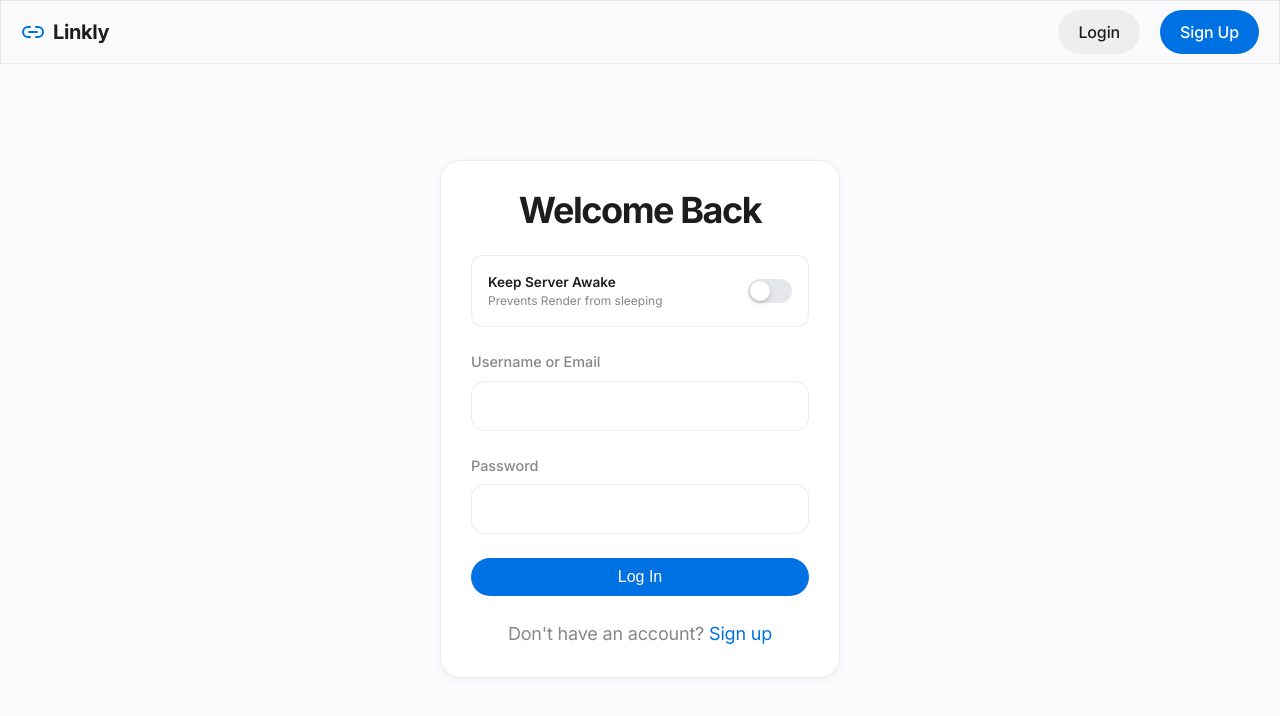
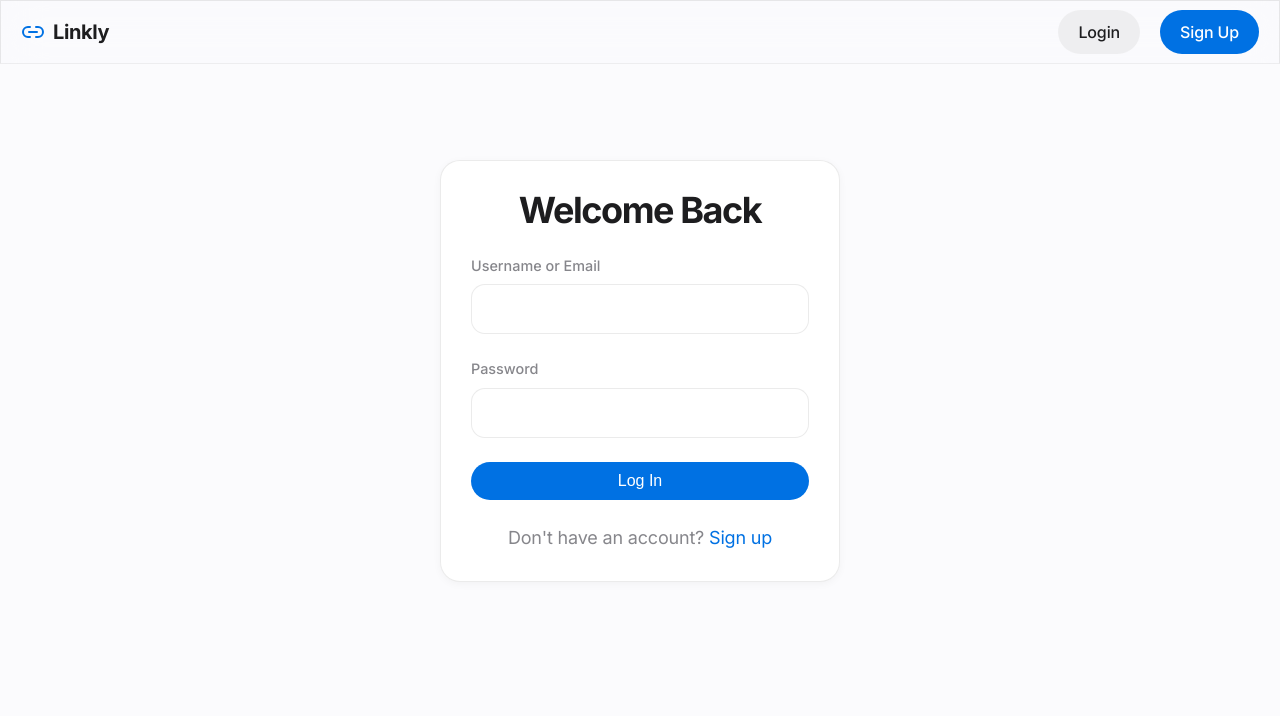
Before and after one commit to adocxwork/linkly, a React (Vite) app in the folder frontend/: page /login in a window 1280 px wide. Shown: the top 716 px of the page. Built offline with nearby package versions, Linux system fonts and the light colour scheme; no server answers.

Commit message:
fix: Robust Redis fallback handling and secure keep-alive UI

```diff
--- a/frontend/src/pages/AdminDashboard.jsx
+++ b/frontend/src/pages/AdminDashboard.jsx
@@ -5,6 +5,7 @@ import api from '../api';
 
 const AdminDashboard = () => {
   const [users, setUsers] = useState([]);
+  const [keepAlive, setKeepAlive] = useState(false);
   const [deleteModal, setDeleteModal] = useState({ show: false, username: null });
   const [errorMsg, setErrorMsg] = useState('');
   const admin = JSON.parse(localStorage.getItem('user'));
@@ -17,8 +18,19 @@ const AdminDashboard = () => {
     try {
       const res = await api.get('/admin/users');
       setUsers(res.data);
+      const pingRes = await api.get('/system/keep-alive');
+      setKeepAlive(pingRes.data.enabled);
     } catch (err) {
-      console.error(err);
+      showError('Error fetching admin data');
+    }
+  };
+
+  const toggleKeepAlive = async () => {
+    try {
+      const { data } = await api.post('/system/keep-alive', { enabled: !keepAlive });
+      setKeepAlive(data.enabled);
+    } catch (err) {
+      showError('Failed to toggle keep-alive');
     }
   };
 
--- a/frontend/src/pages/Login.jsx
+++ b/frontend/src/pages/Login.jsx
@@ -63,36 +63,7 @@ const Login = () => {
     >
       <h2 className="text-center mb-6">Welcome Back</h2>
 
-      {/* Keep Alive Status Bar */}
-      <div style={{
-        background: 'var(--surface-color)', padding: '1rem', borderRadius: '12px',
-        marginBottom: '1.5rem', display: 'flex', alignItems: 'center', justifyContent: 'space-between',
-        border: '1px solid var(--border-color)'
-      }}>
-        <div style={{ display: 'flex', flexDirection: 'column' }}>
-          <span style={{ fontSize: '0.85rem', fontWeight: '600', color: 'var(--text-color)' }}>Keep Server Awake</span>
-          <span style={{ fontSize: '0.75rem', color: 'var(--text-secondary)' }}>
-            {loadingStatus ? 'Checking server status (might take 30s)...' : 'Prevents Render from sleeping'}
-          </span>
-        </div>
-        <button
-          onClick={handleToggleKeepAlive}
-          disabled={loadingStatus || toggleLoading}
-          style={{
-            background: keepAlive ? '#10b981' : '#e5e7eb',
-            border: 'none', borderRadius: '20px', width: '44px', height: '24px',
-            position: 'relative', cursor: (loadingStatus || toggleLoading) ? 'wait' : 'pointer',
-            transition: 'background 0.3s ease', padding: 0
-          }}
-        >
-          <div style={{
-            position: 'absolute', top: '2px', left: keepAlive ? '22px' : '2px',
-            width: '20px', height: '20px', background: 'white', borderRadius: '50%',
-            transition: 'left 0.3s cubic-bezier(0.4, 0.0, 0.2, 1)',
-            boxShadow: '0 2px 4px rgba(0,0,0,0.2)'
-          }} />
-        </button>
-      </div>
+
 
       {error && <div className="toast error mb-4 text-center">{error}</div>}
       <form onSubmit={handleLogin}>
```
Also changed, not shown: 2 other files (tests, documents, lock files or other folders).
